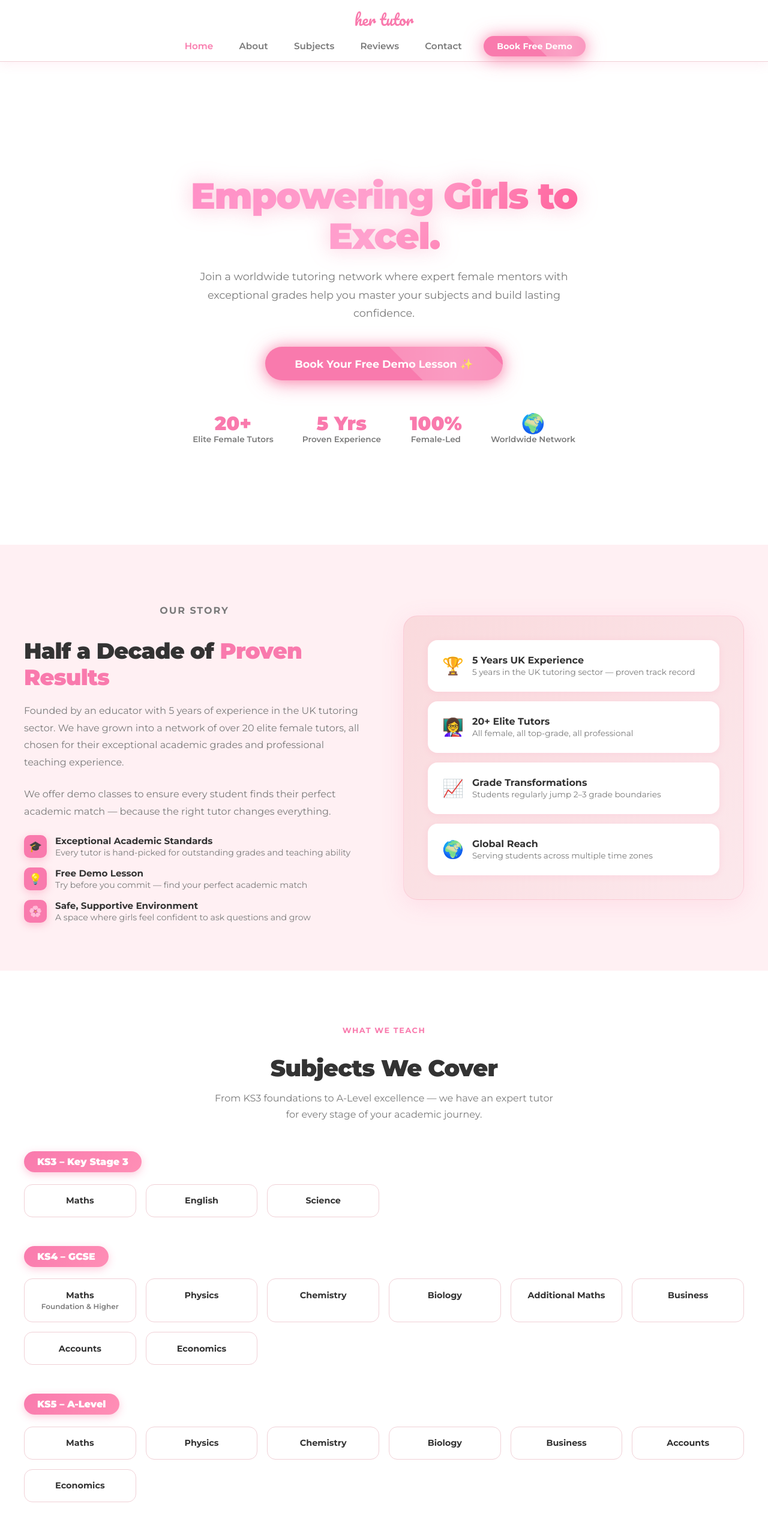
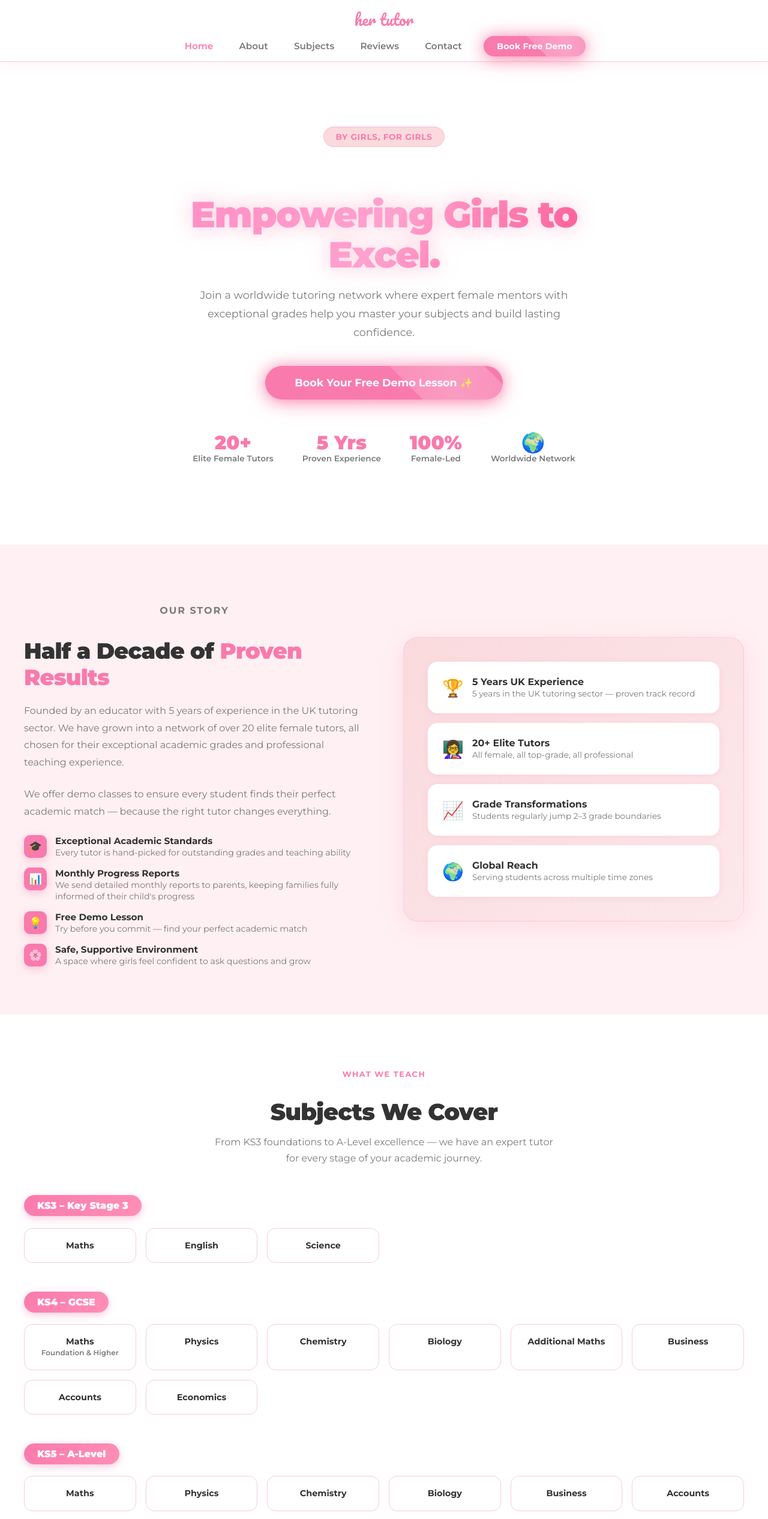
Before and after one commit to saadhaniftaj/hertutor, a plain HTML site: page index.html in a window 1280 px wide. Shown: the top 2532 px of the page at 60% size. Drawn offline with Linux system fonts and the light colour scheme.

Commit message:
✨ Pacifico brand, By Girls badge, monthly reports, smooth waves, centered subjects

```diff
--- a/index.html
+++ b/index.html
@@ -30,6 +30,12 @@
 
         html {
             scroll-behavior: smooth;
+        }
+
+        /* Pacifico brand span */
+        .ht-brand {
+            font-family: 'Pacifico', cursive;
+            font-weight: 400;
         }
 
         body {
@@ -462,14 +468,14 @@
             display: grid;
             grid-template-columns: repeat(auto-fill, minmax(160px, 1fr));
             gap: 1rem;
-            justify-items: center;
+            justify-content: center;
         }
 
         .subject-card {
             background: var(--card-white);
             border: 1.5px solid var(--border-light);
             border-radius: 14px;
-            padding: 1.1rem 1rem;
+            padding: 1.2rem 1rem;
             text-align: center;
             width: 100%;
             box-sizing: border-box;
@@ -904,17 +910,20 @@
             </linearGradient>
         </defs>
         <path fill="url(#pinkGrad1)">
-            <animate attributeName="d" dur="20s" repeatCount="indefinite" values="M0,160 C320,300,420,300,740,160 C1060,20,1120,20,1440,160 V320 H0 V160 Z;
+            <animate attributeName="d" dur="22s" repeatCount="indefinite" calcMode="spline" keyTimes="0;0.5;1"
+                keySplines="0.45 0 0.55 1;0.45 0 0.55 1" values="M0,160 C320,300,420,300,740,160 C1060,20,1120,20,1440,160 V320 H0 V160 Z;
                         M0,100 C320,20,420,20,740,100 C1060,180,1120,180,1440,100 V320 H0 V100 Z;
                         M0,160 C320,300,420,300,740,160 C1060,20,1120,20,1440,160 V320 H0 V160 Z" />
         </path>
         <path fill="url(#pinkGrad2)">
-            <animate attributeName="d" dur="15s" repeatCount="indefinite" values="M0,100 C320,180,420,180,740,100 C1060,20,1120,20,1440,100 V320 H0 V100 Z;
+            <animate attributeName="d" dur="17s" repeatCount="indefinite" calcMode="spline" keyTimes="0;0.5;1"
+                keySplines="0.45 0 0.55 1;0.45 0 0.55 1" values="M0,100 C320,180,420,180,740,100 C1060,20,1120,20,1440,100 V320 H0 V100 Z;
                         M0,160 C320,300,420,300,740,160 C1060,20,1120,20,1440,160 V320 H0 V160 Z;
                         M0,100 C320,180,420,180,740,100 C1060,20,1120,20,1440,100 V320 H0 V100 Z" />
         </path>
         <path fill="url(#pinkGrad3)">
-            <animate attributeName="d" dur="25s" repeatCount="indefinite" values="M0,130 C320,250,420,250,740,130 C1060,10,1120,10,1440,130 V320 H0 V130 Z;
+            <animate attributeName="d" dur="28s" repeatCount="indefinite" calcMode="spline" keyTimes="0;0.5;1"
+                keySplines="0.45 0 0.55 1;0.45 0 0.55 1" values="M0,130 C320,250,420,250,740,130 C1060,10,1120,10,1440,130 V320 H0 V130 Z;
                         M0,80 C320,10,420,10,740,80 C1060,150,1120,150,1440,80 V320 H0 V80 Z;
                         M0,130 C320,250,420,250,740,130 C1060,10,1120,10,1440,130 V320 H0 V130 Z" />
         </path>
@@ -945,6 +954,7 @@
 
     <!-- HERO SECTION -->
     <section id="home" class="hero">
+        <div class="hero-badge">By Girls, For Girls</div>
         <h1>Empowering Girls to Excel.</h1>
         <p>Join a worldwide tutoring network where expert female mentors with exceptional grades help you master your
             subjects and build lasting confidence.</p>
@@ -989,6 +999,14 @@
                             <div class="highlight-text">
                                 <strong>Exceptional Academic Standards</strong>
                                 <span>Every tutor is hand-picked for outstanding grades and teaching ability</span>
+                            </div>
+                        </div>
+                        <div class="highlight-item">
+                            <div class="highlight-icon">📊</div>
+                            <div class="highlight-text">
+                                <strong>Monthly Progress Reports</strong>
+                                <span>We send detailed monthly reports to parents, keeping families fully informed of
+                                    their child's progress</span>
                             </div>
                         </div>
                         <div class="highlight-item">
@@ -1281,7 +1299,7 @@
     <!-- FOOTER -->
     <footer>
         <div class="container">
-            <div class="footer-logo">🌸 Her Tutor</div>
+            <div class="footer-logo"><span class="ht-brand">her tutor</span></div>
             <p class="footer-tagline">Expert female tutors · Empowering Academic Excellence</p>
             <div class="footer-links">
                 <a href="#home">Home</a>
@@ -1291,8 +1309,7 @@
                 <a href="#contact">Book Now</a>
             </div>
             <hr class="footer-divider">
-            <p class="footer-copy">© 2026 Her Tutor. All rights reserved. Built with 🌸 for aspiring girls everywhere.
-            </p>
+            <p class="footer-copy">© 2026 <span class="ht-brand">her tutor</span>. All rights reserved.</p>
         </div>
     </footer>
 
```
